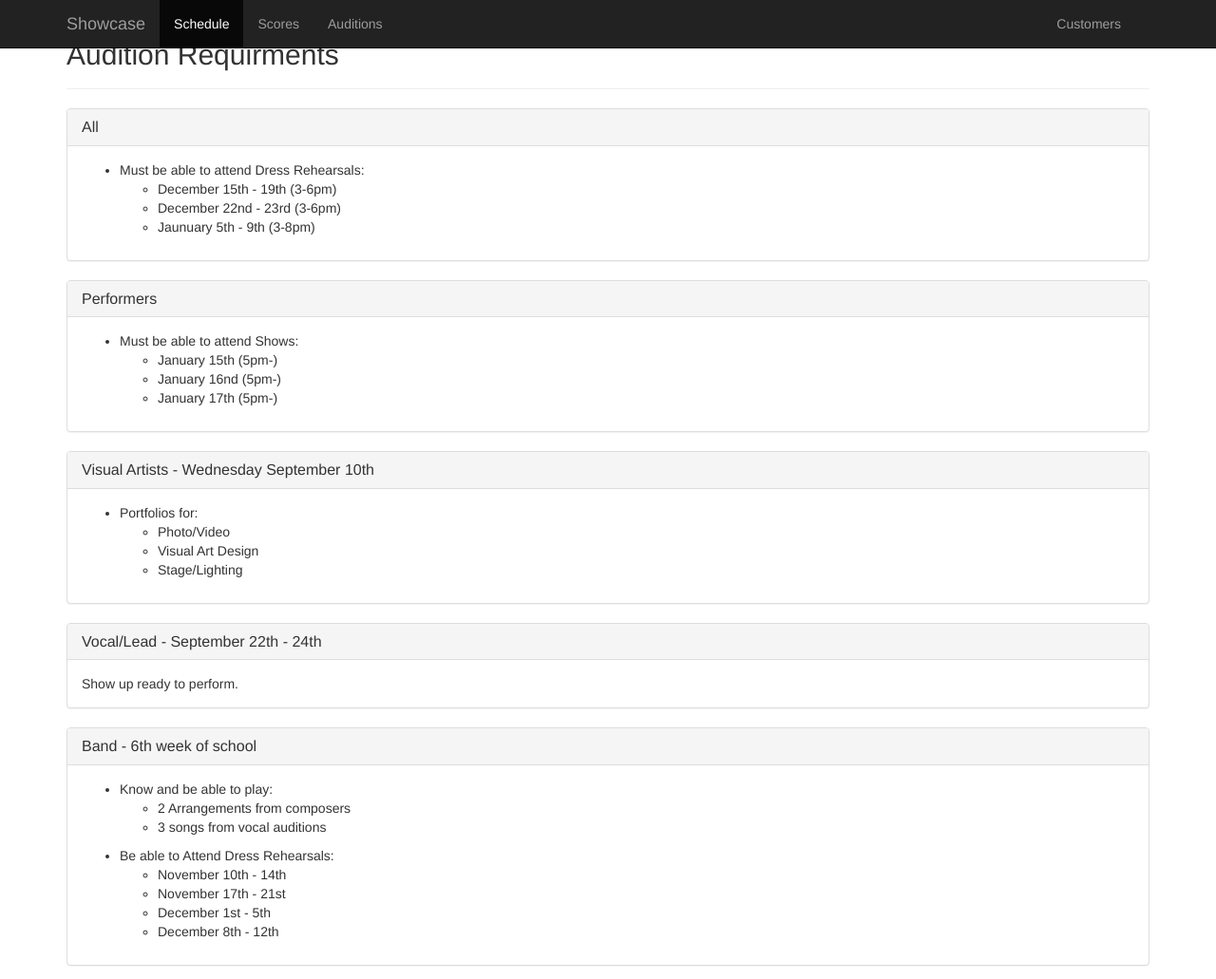
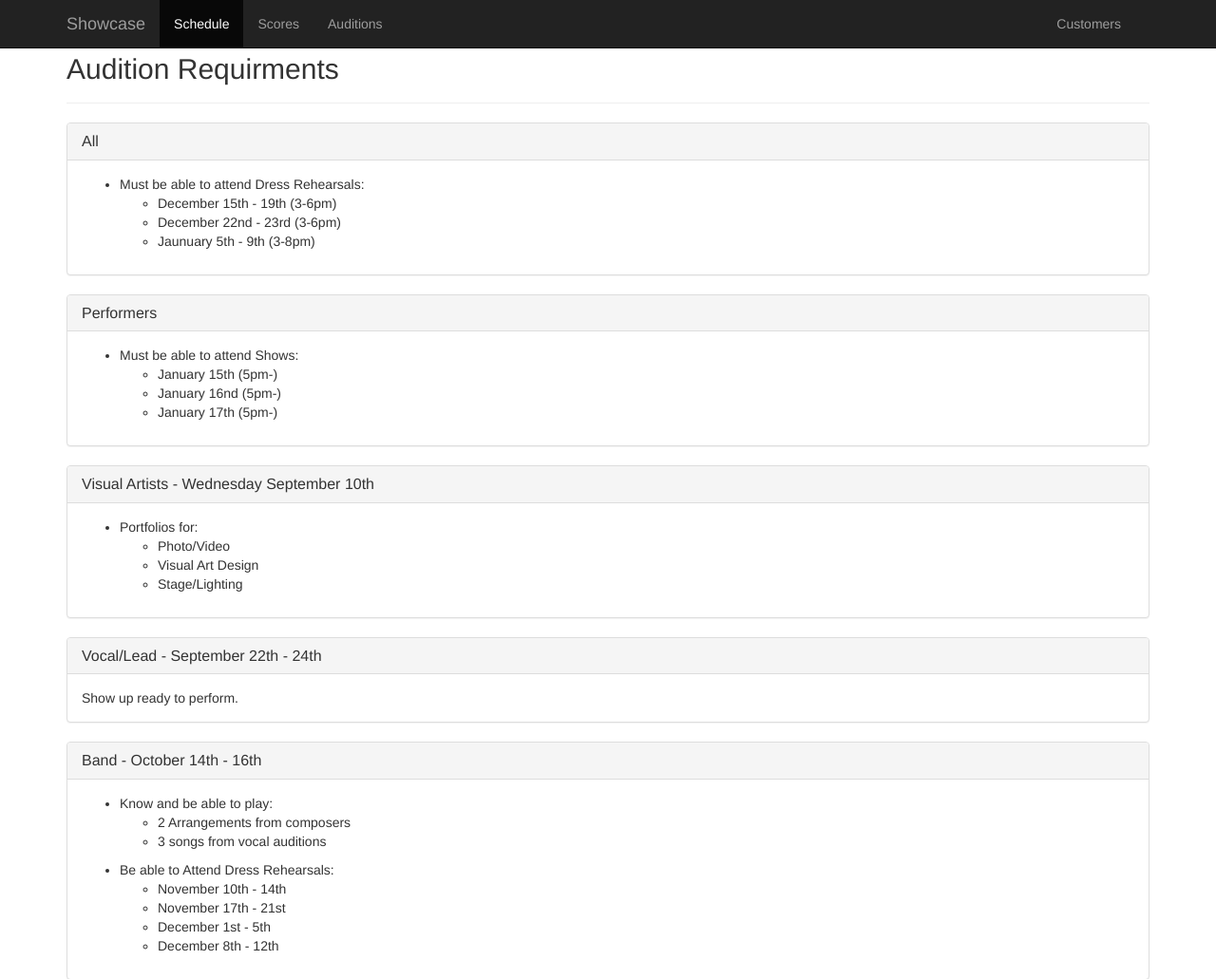
Before and after one commit to acdilosa/showcase, a Flask app: page /auditions in a window 1280 px wide. Shown: the top 1031 px of the page at 95% size. Run offline with Flask 2, Linux system fonts and the light colour scheme; some libraries are stand-ins or nearby versions.

Commit message:
Added padding above headers so navbar doesnt cover them. Made key parts of reminders bold.

```diff
--- a/showcase/templates/performers/auditions.html
+++ b/showcase/templates/performers/auditions.html
@@ -10,7 +10,7 @@
     <div class="container marketing">
       <div id="schedule" class="row">
         <div class="col-xs-12">
-          <div class="page-header"><h2>Audition Requirments</h2></div>
+          <div class="page-header"><h2 style="padding-top:15px;">Audition Requirments</h2></div>
 
 
       <div class="panel panel-default">
@@ -72,7 +72,7 @@
 
       <div class="panel panel-default">
         <div class="panel-heading">
-          <h3 class="panel-title">Band - 6th week of school</h3>
+          <h3 class="panel-title">Band - October 14th - 16th</h3>
         </div>
         <div class="panel-body">
           <ul>
--- a/showcase/templates/performers/scores.html
+++ b/showcase/templates/performers/scores.html
@@ -21,7 +21,7 @@
 
 
 {% block inner_content %}
-    <div class="page-header"><h2>Scores</h2></div>
+    <div class="page-header"><h2 style="padding-top:15px;">Scores</h2></div>
 
     {% for score_name, score_files in scores.iteritems() %}
     <div class="col-xs-12 col-sm-3">
```
Also changed, not shown: showcase/templates/performers/schedule.html (+6 -6 lines).
